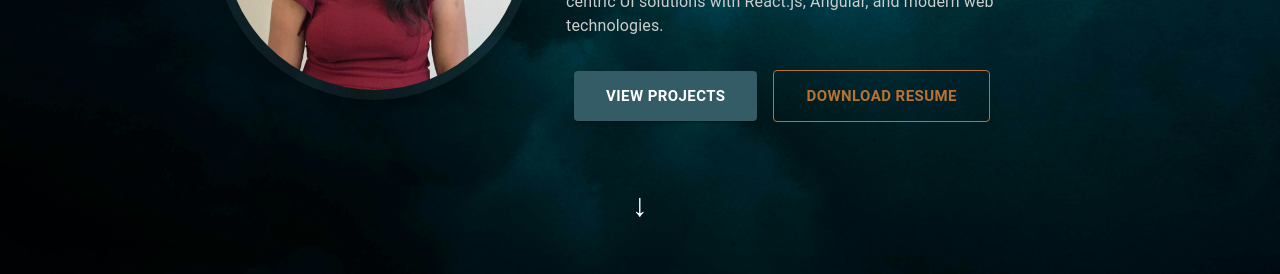
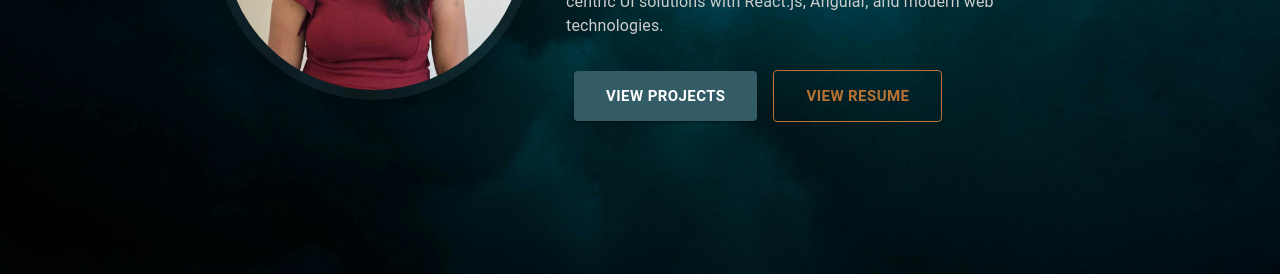
Before and after one commit to Anshu7130/portfolio-project, a React (Vite) app: page / in a window 1280 px wide. Shown: the part 372-646 px from the top of the page. Built offline with nearby package versions, Linux system fonts and the light colour scheme; the HTML template or start-up script is replaced by a standard one.

Commit message:
Updated Resume Button

```diff
--- a/src/pages/Home.jsx
+++ b/src/pages/Home.jsx
@@ -28,20 +28,23 @@ export default function Home() {
                   width: "300px",
                   height: "300px",
                   objectFit: "cover",
-                  objectPosition: 'top center',
+                  objectPosition: "top center",
                   borderRadius: "50%", // ✅ Rounded corners
                   boxShadow: "0 8px 30px rgba(0, 0, 0, 0.3)", // ✅ Soft shadow
                   backgroundColor: "rgba(255, 255, 255, 0.05)", // ✅ Light transparent bg (optional)
                   padding: "10px", // ✅ Soft inner gap (optional)
-                  transition: 'all 0.3s ease-in-out',
+                  transition: "all 0.3s ease-in-out",
                 }}
                 onMouseEnter={(e) => {
-                  e.currentTarget.style.transform = 'translateY(-10px) scale(1.05)';
-                  e.currentTarget.style.boxShadow = '0 12px 40px rgba(0, 0, 0, 0.4)';
+                  e.currentTarget.style.transform =
+                    "translateY(-10px) scale(1.05)";
+                  e.currentTarget.style.boxShadow =
+                    "0 12px 40px rgba(0, 0, 0, 0.4)";
                 }}
                 onMouseLeave={(e) => {
-                  e.currentTarget.style.transform = 'translateY(0) scale(1)';
-                  e.currentTarget.style.boxShadow = '0 8px 30px rgba(0, 0, 0, 0.3)';
+                  e.currentTarget.style.transform = "translateY(0) scale(1)";
+                  e.currentTarget.style.boxShadow =
+                    "0 8px 30px rgba(0, 0, 0, 0.3)";
                 }}
               />
             </Box>
@@ -127,7 +130,7 @@ export default function Home() {
                 <Button
                   variant="outlined"
                   size="large"
-                  href="/assets/Anusha-Resume.pdf"
+                  href="/assets/Anusha_Bandarapu_Resume.pdf"
                   target="_blank"
                   sx={{
                     borderColor: "#b87333",
@@ -142,28 +145,12 @@ export default function Home() {
                     },
                   }}
                 >
-                  Download Resume
+                  View Resume
                 </Button>
               </Box>
             </Box>
           </Grid>
         </Grid>
-
-        {/* Scroll Down Arrow */}
-        <Box sx={{ mt: 8, textAlign: "center" }}>
-          <a href="#featured-projects" style={{ textDecoration: "none" }}>
-            <Box
-              sx={{
-                fontSize: "2rem",
-                animation: "bounce 2s infinite",
-                color: "#ffffff",
-                cursor: "pointer",
-              }}
-            >
-              ↓
-            </Box>
-          </a>
-        </Box>
       </motion.div>
     </Container>
   );
```
Also changed, not shown: 1 other file (tests, documents, lock files or other folders).
